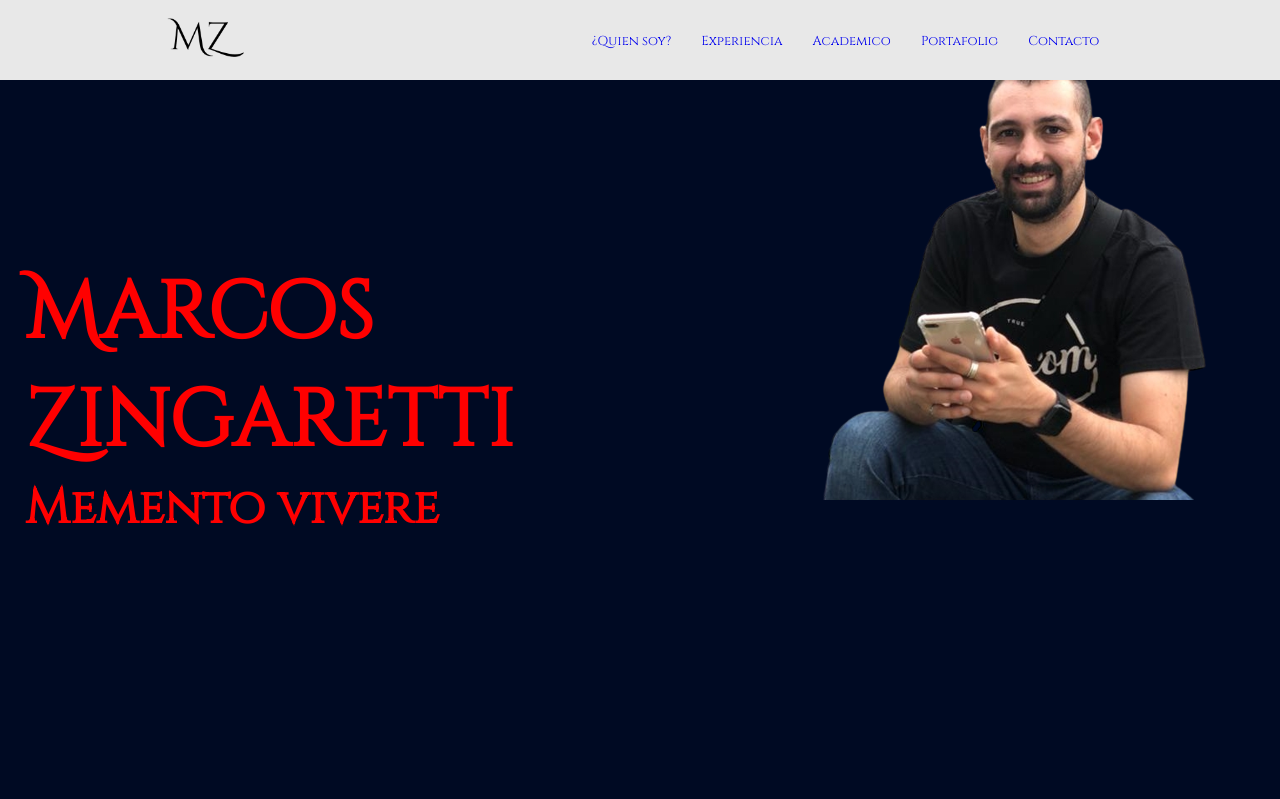
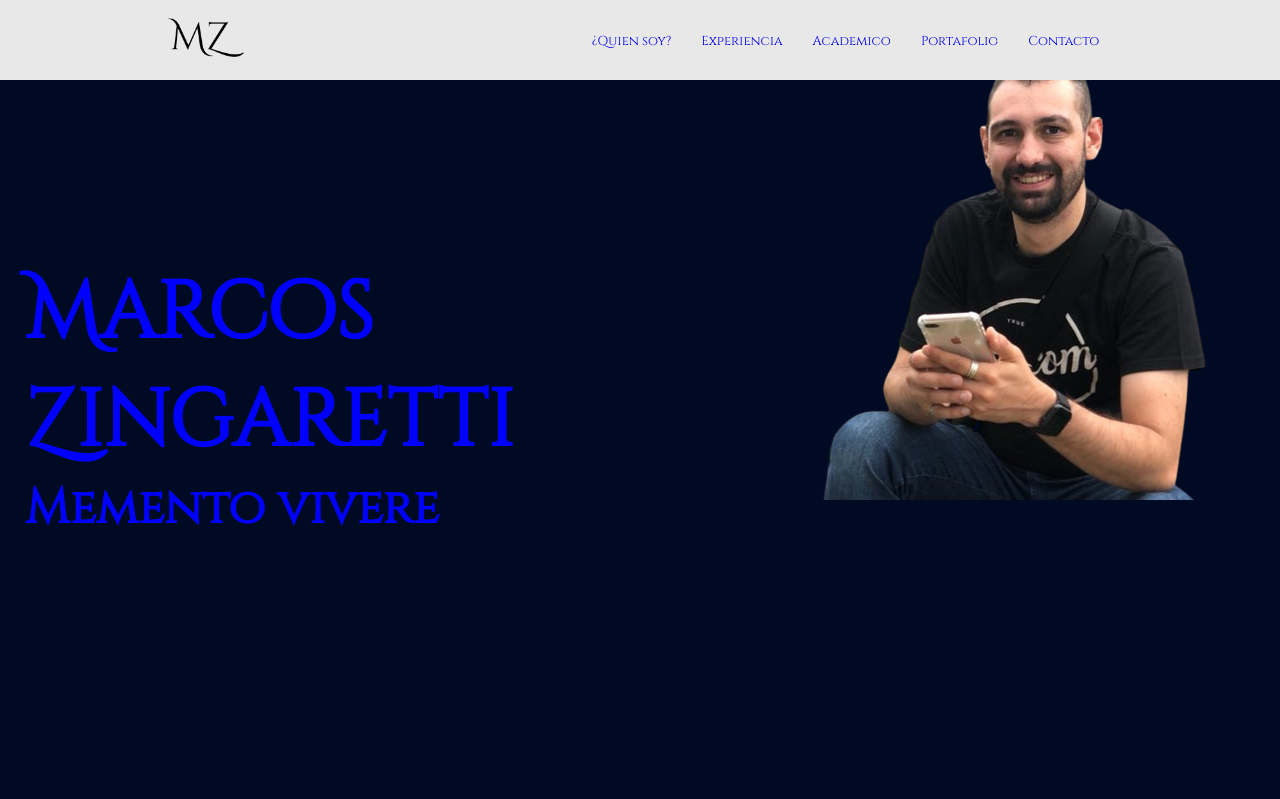
Before and after one commit to Zinike/MarcosCV, a PHP site: page / in a window 1280 px wide. Shown: the top 799 px of the page. Run offline with PHP 8.4, Linux system fonts and the light colour scheme.

Commit message:
cambio color h1

```diff
--- a/CSS/style.css
+++ b/CSS/style.css
@@ -359,7 +359,7 @@ body {
   }
 
   #hero {
-    color: #ff0000;
+    color: blue;
     display: flex;
     height: 100vh;
     width: 100%;
```
